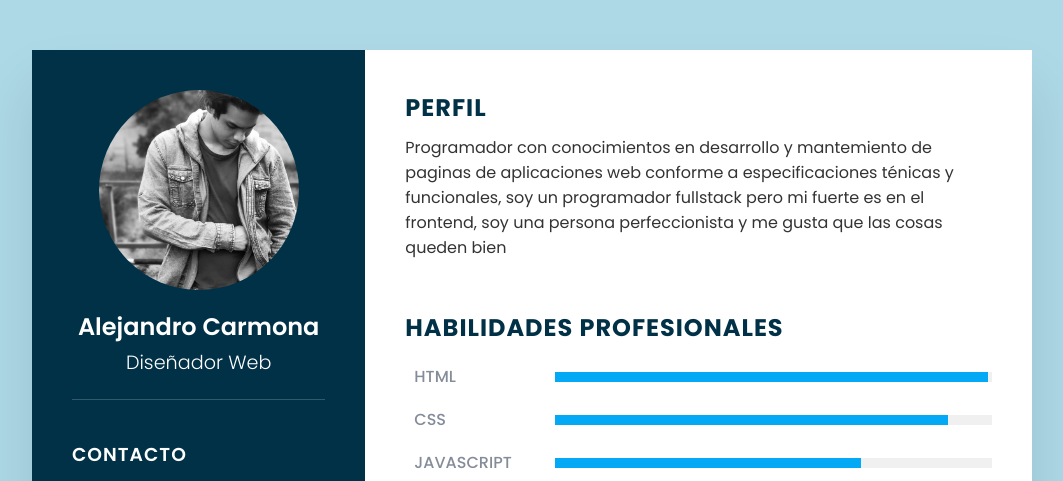
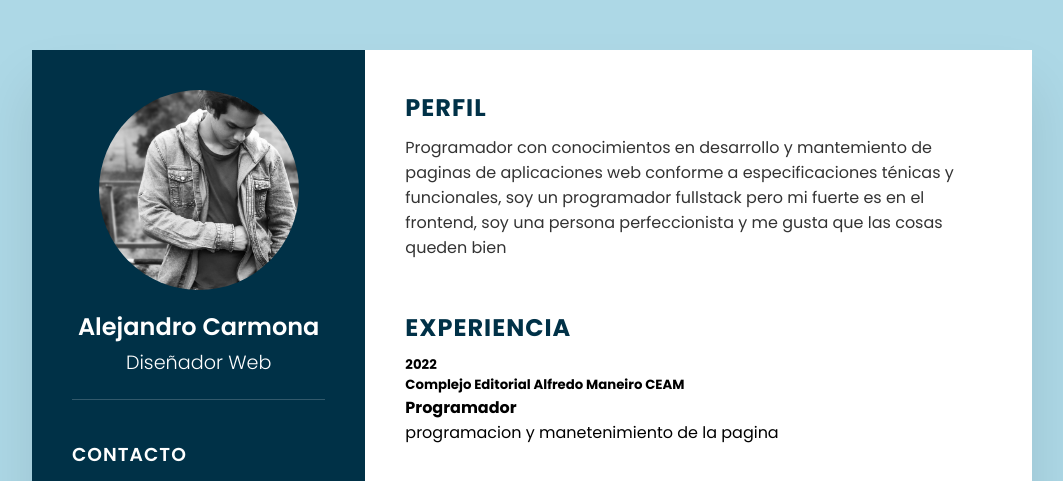
Before and after one commit to alejandro0429/alejandro0429.github.io, a plain HTML site: page index.html in a window 1280 px wide. Shown: the top 481 px of the page, without its empty margins (108-1171 px from the left). Drawn offline with Linux system fonts and the light colour scheme.

Commit message:
Update index.html

```diff
--- a/index.html
+++ b/index.html
@@ -81,6 +81,19 @@
                 <h2 class="title2">Perfil</h2>
                 <p>Programador con conocimientos en desarrollo y mantemiento de paginas de aplicaciones web conforme a especificaciones ténicas y funcionales, soy un programador fullstack pero mi fuerte es en el frontend, soy una persona perfeccionista y me gusta que las cosas queden bien</p>
             </div>
+            <div class="about">
+                <h2 class="title2">Experiencia</h2>
+                <div class="box">
+                    <div class="year company">
+                        <h5>2022</h5>
+                        <h5>Complejo Editorial Alfredo Maneiro CEAM</h5>
+                        </div>
+                    <div class="text">
+                    <h4>Programador</h4>
+                        </p>programacion y manetenimiento de la pagina</p>
+                    </div>
+                    </div>
+                </div>
 
             <div class="about skills">
                 <h2 class="title2">Habilidades Profesionales</h2>
```
